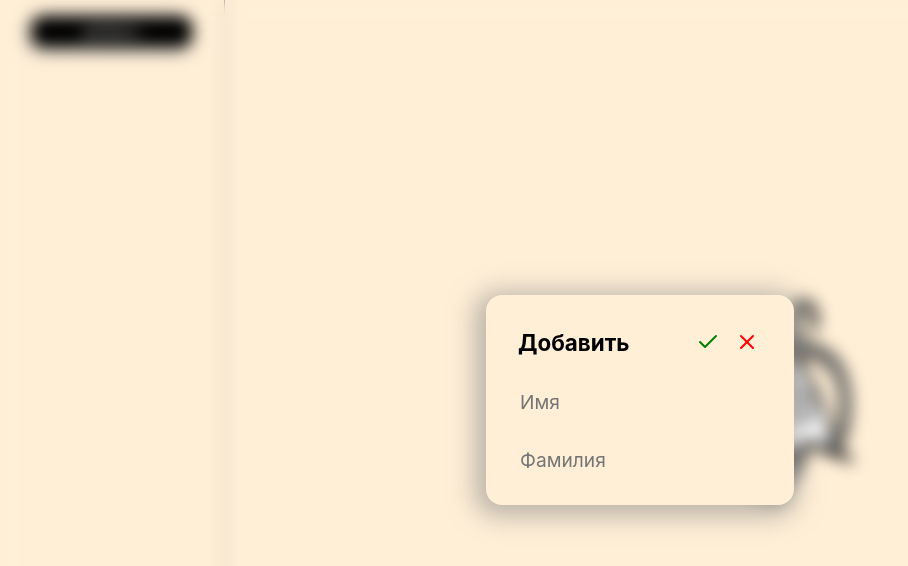
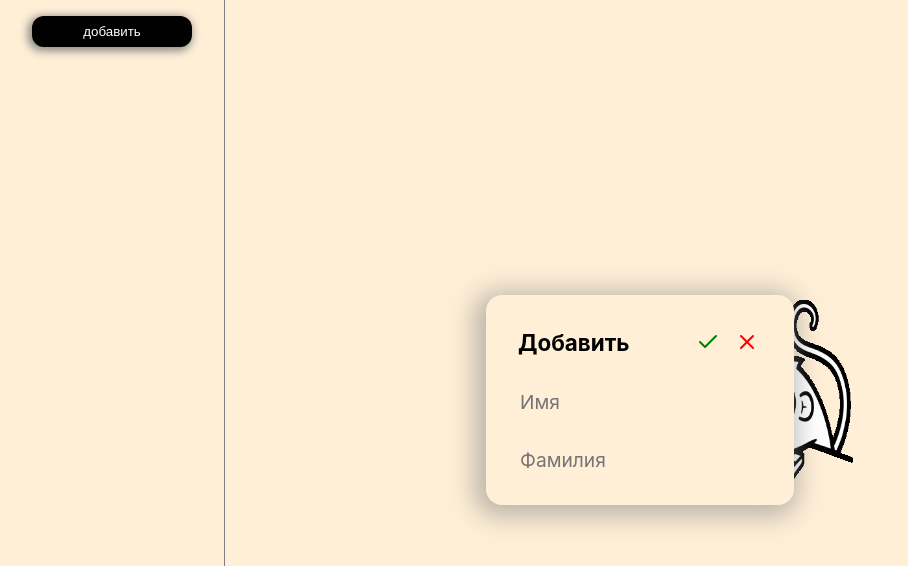
Before and after one commit to smsarov/myown, a React (Vite) app: page / in a window 1280 px wide. Both pictures are taken after a click on the button "добавить". Shown: the top 566 px of the page, without its empty margins (0-908 px from the left). Built offline with nearby package versions, Linux system fonts and the light colour scheme.

Commit message:
modal css

```diff
--- a/src/components/ui/Modal.tsx
+++ b/src/components/ui/Modal.tsx
@@ -1,4 +1,5 @@
 import React, { useEffect } from "react";
+import styles from "./modal.module.css";
 
 function Modal({ children }: { children: React.ReactNode }) {
   useEffect(() => {
@@ -10,29 +11,8 @@ function Modal({ children }: { children: React.ReactNode }) {
   }, []);
 
   return (
-    <div
-      style={{
-        position: "fixed",
-        display: "grid",
-        placeItems: "center",
-        top: 0,
-        left: 0,
-        height: "100dvh",
-        width: "100dvw",
-        zIndex: 1000,
-        backdropFilter: "blur(8px)",
-      }}
-    >
-      <div
-        style={{
-          boxShadow: "-4px 4px 24px 8px rgba(128, 128, 128, 0.5)",
-          background: "rgb(255, 239, 215)",
-          borderRadius: "1rem",
-          padding: "2rem",
-        }}
-      >
-        {children}
-      </div>
+    <div className={styles.background}>
+      <div className={styles.container}>{children}</div>
     </div>
   );
 }
--- /dev/null
+++ b/src/components/ui/modal.module.css
@@ -0,0 +1,18 @@
+.background {
+  position: fixed;
+  display: grid;
+  place-items: center;
+  top: 0;
+  left: 0;
+  height: 100dvh;
+  width: 100dvw;
+  z-index: 1000;
+  backdrop-filter: "blur(8px)";
+}
+
+.container {
+  box-shadow: -4px 4px 24px 8px rgba(128, 128, 128, 0.5);
+  background: rgb(255, 239, 215);
+  border-radius: 1rem;
+  padding: 2rem;
+}
```
